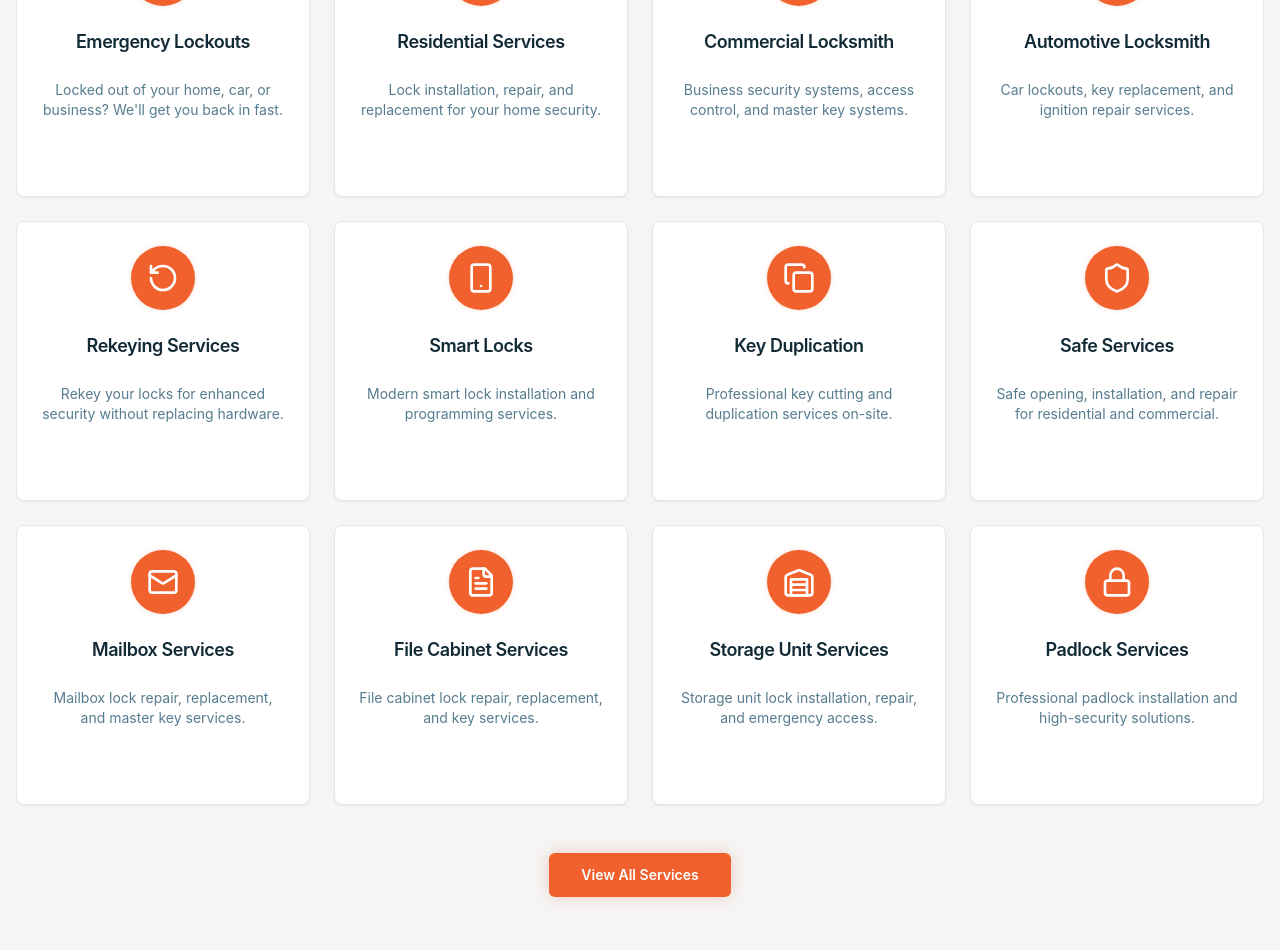
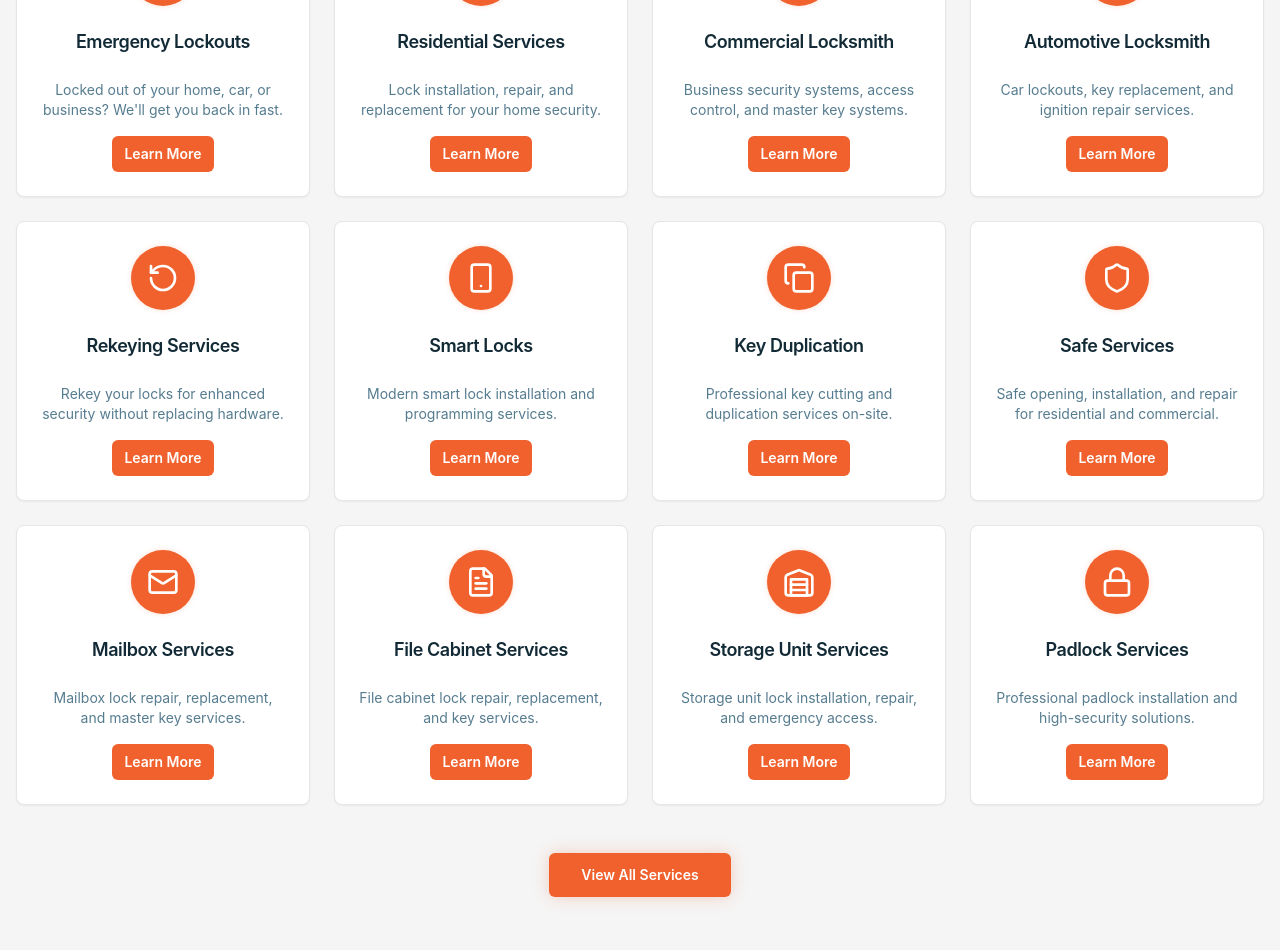
Before and after one commit to jetloopai/fast-lock-finder-dashboard, a React (Vite) app: page / in a window 1280 px wide. Shown: the part 1100-2050 px from the top of the page. Built offline with nearby package versions, Linux system fonts and the light colour scheme.

Commit message:
Fix service buttons visibility
Make service buttons orange and visible.

```diff
--- a/src/components/home/ServicesGrid.tsx
+++ b/src/components/home/ServicesGrid.tsx
@@ -135,7 +135,7 @@ const ServicesGrid = () => {
                 </CardHeader>
                 <CardContent className="text-center space-y-4">
                   <CardDescription>{service.description}</CardDescription>
-                  <Button variant="outline" size="sm" asChild>
+                  <Button variant="cta" size="sm" asChild>
                     <Link to={service.link}>Learn More</Link>
                   </Button>
                 </CardContent>
```
